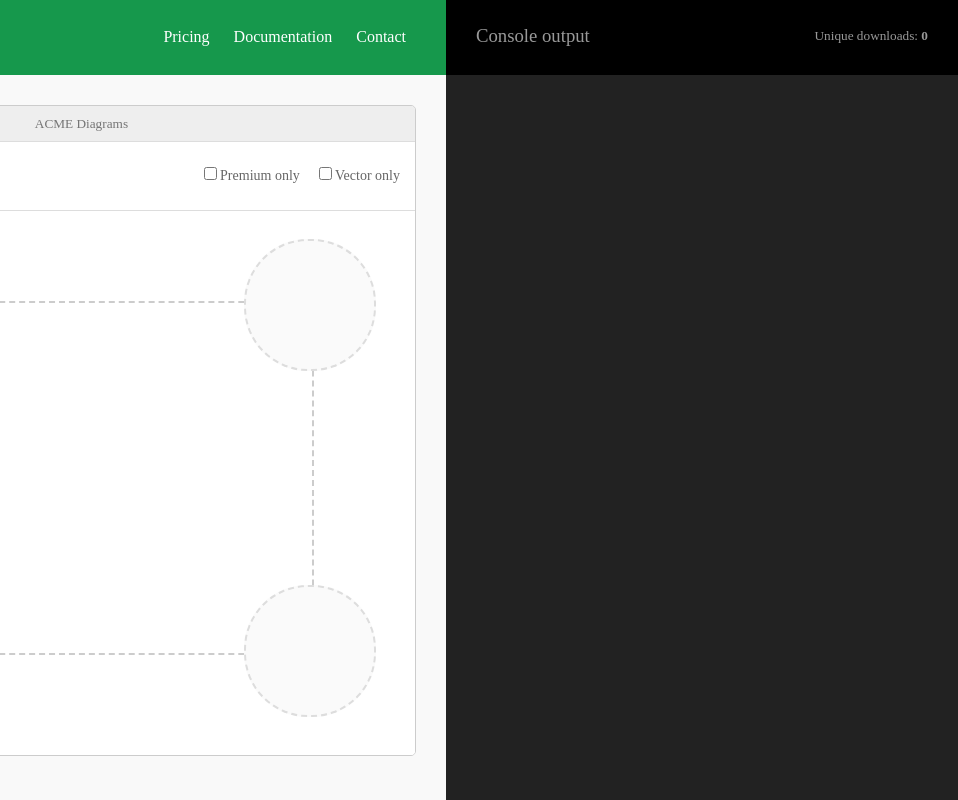
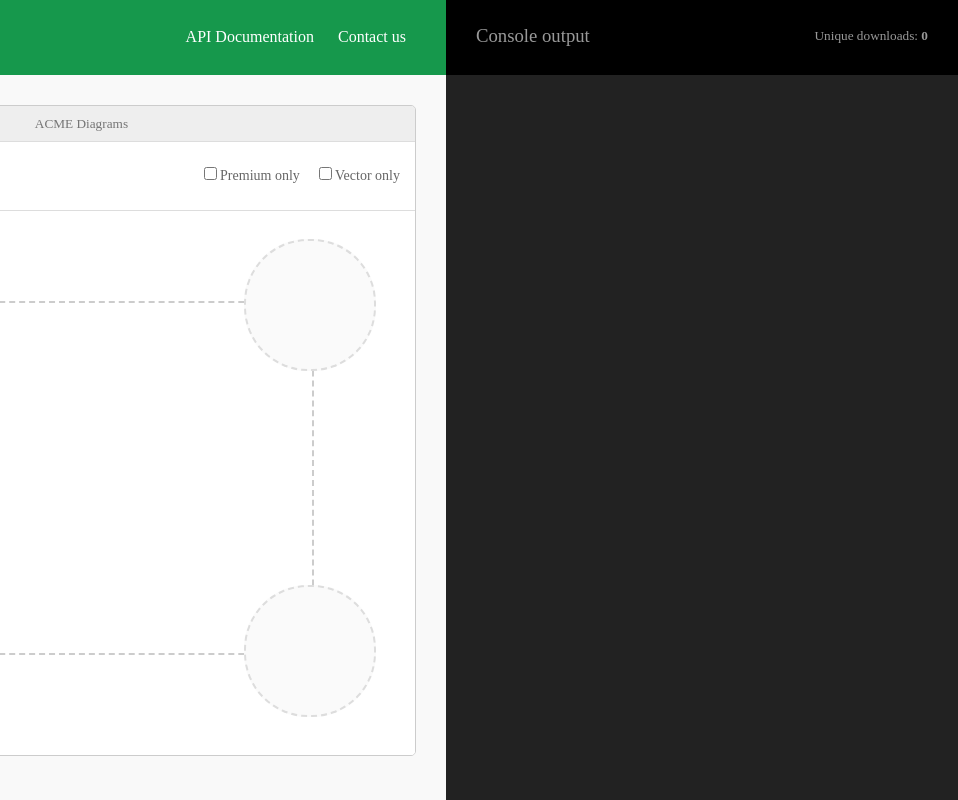
Before and after one commit to iconfinder/api-demo, a plain HTML site: page index.html in a window 1280 px wide. Shown: the full height of the page, 322-1280 px from the left. Drawn offline with nearby package versions, Linux system fonts and the light colour scheme.

Commit message:
Update navigation links

```diff
--- a/index.html
+++ b/index.html
@@ -19,9 +19,8 @@
 
                 <div class="pull-right">
                     <ul>
-                        <li><a href="https://www.iconfinder.com/api-solution#api-pricing">Pricing</a></li>
-                        <li><a href="http://developer.iconfinder.com/">Documentation</a></li>
-                        <li><a href="mailto:api@iconfinder.com">Contact</a></li>
+                        <li><a href="http://developer.iconfinder.com/">API Documentation</a></li>
+                        <li><a href="mailto:api@iconfinder.com">Contact us</a></li>
                     </ul>
                 </div>
             </header>
```
